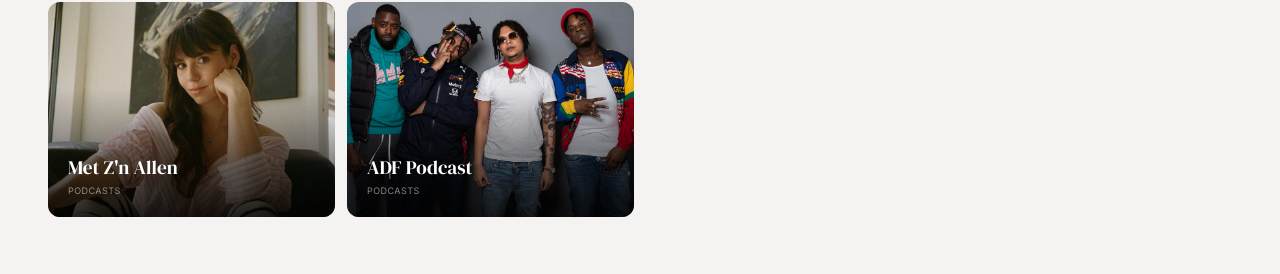
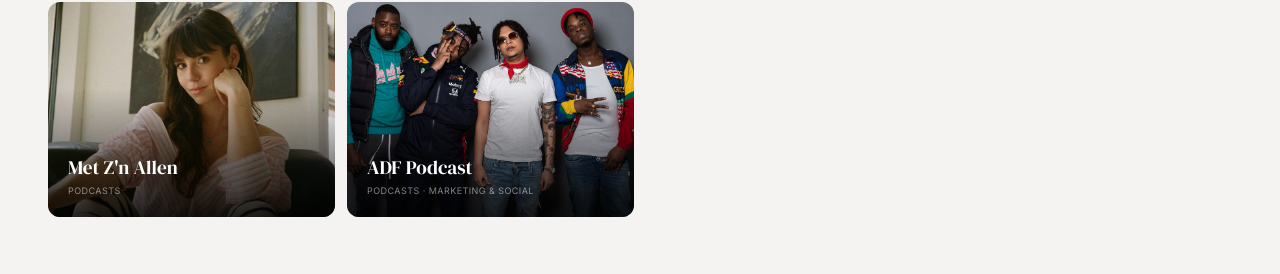
Before and after one commit to xmandysmit-tech/concess-website, a Next.js app: page /studio in a window 1280 px wide. Shown: the part 1178-1452 px from the top of the page. Built offline with nearby package versions, Linux system fonts and the light colour scheme; a web font is replaced by a local one.

Commit message:
ADF Podcast: Marketing & Social tag toegevoegd

```diff
--- a/app/data/content.ts
+++ b/app/data/content.ts
@@ -572,7 +572,7 @@ export const studioCases: StudioCase[] = [
   },
   {
     title: "ADF Podcast",
-    tags: ["Podcasts"],
+    tags: ["Podcasts", "Marketing & Social"],
     year: "2020 – 2021",
     cover: "/images/Tegels/ADF podcast.jpg",
     gradient: "from-neutral-700 to-neutral-950",
```
